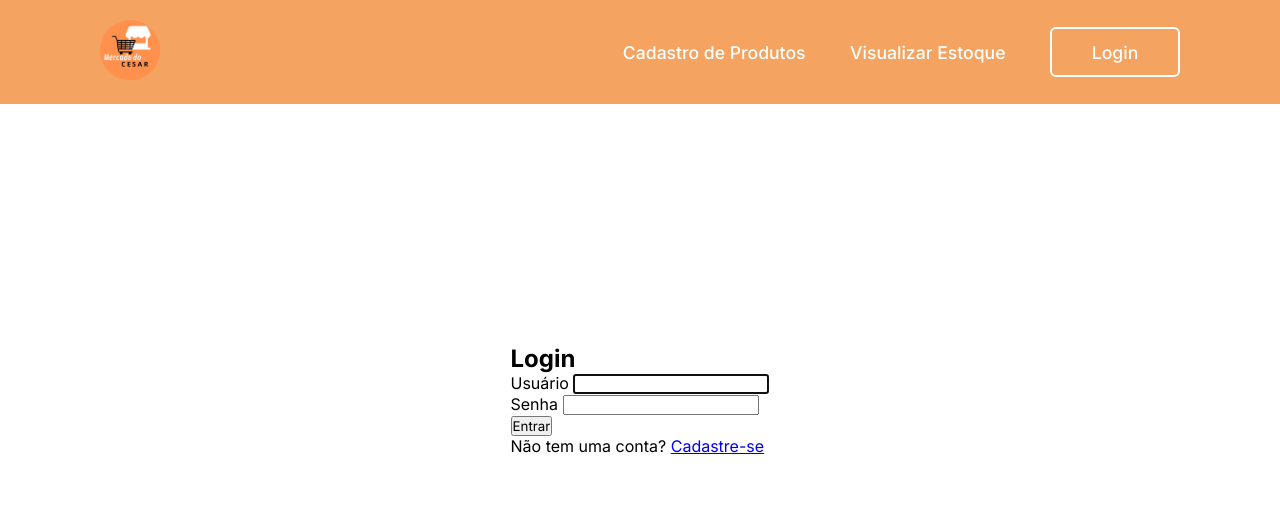
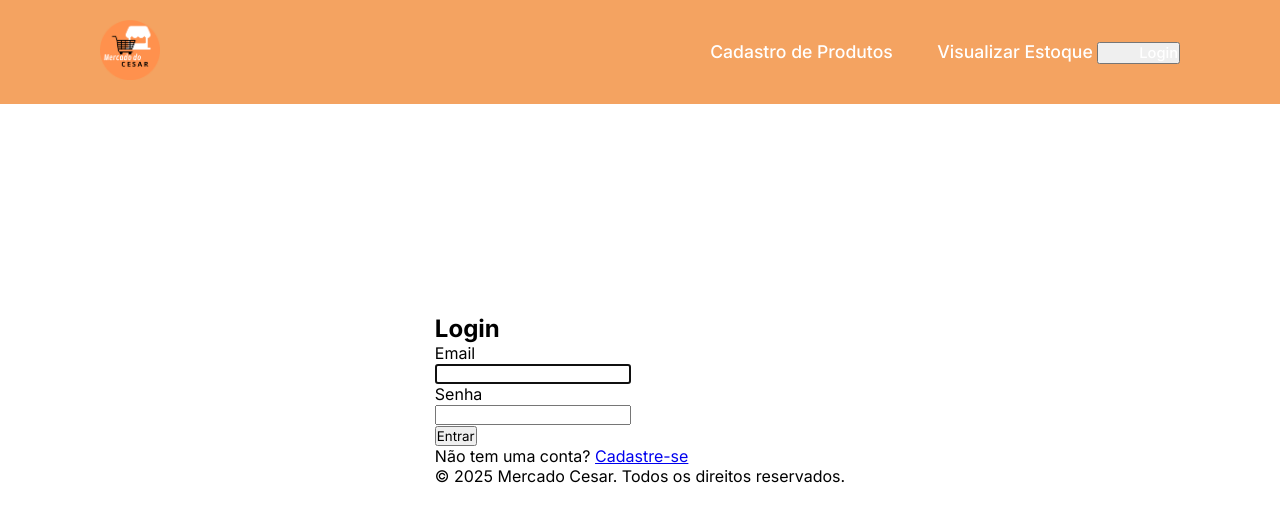
Before and after one commit to GabrielNFR/Mercado-Cesar, a Django app: page /accounts/login/ in a window 1280 px wide. Shown: the top 522 px of the page. Run offline with Django 5.2, Linux system fonts and the light colour scheme.

Commit message:
Refactor login form and update button behavior
Updated login button to link to registration page and modified labels for username and password fields.

```diff
--- a/mercadocesar/templates/registration/login.html
+++ b/mercadocesar/templates/registration/login.html
@@ -27,7 +27,7 @@
         <nav class="menu">
             <a href="#">Cadastro de Produtos</a>
             <a href="#">Visualizar Estoque</a>
-            <button class="loginpopup">Login</button>
+            <button class="login.popup"> <a href="{% url 'register' %}" class="cadastro">Login</a></button>
         </nav>
     </header>
 
@@ -43,17 +43,16 @@
 	    {% endif %}
 
             <form method="post">
-    		{% csrf_token %}
+            {% csrf_token %}
                 <div class="input">
-                    <label for="usuario">Usuário</label>
+                    <p>Email</p>
                     {{ form.username }}
                 </div>
 
                 <div class="input">
-                    <label for="senha">Senha</label>
+                    <p>Senha</p>
                     {{ form.password }}
                 </div>
-
             <button type="submit" class="btn">Entrar</button>
 
             <!-- Pra ir pro cadastro-->
@@ -62,7 +61,11 @@
             </div>
 
             </form>
+            <footer>
+            &copy; 2025 Mercado Cesar. Todos os direitos reservados.
+            </footer>
         </div>
+
     </main>
 
 </body>
```
